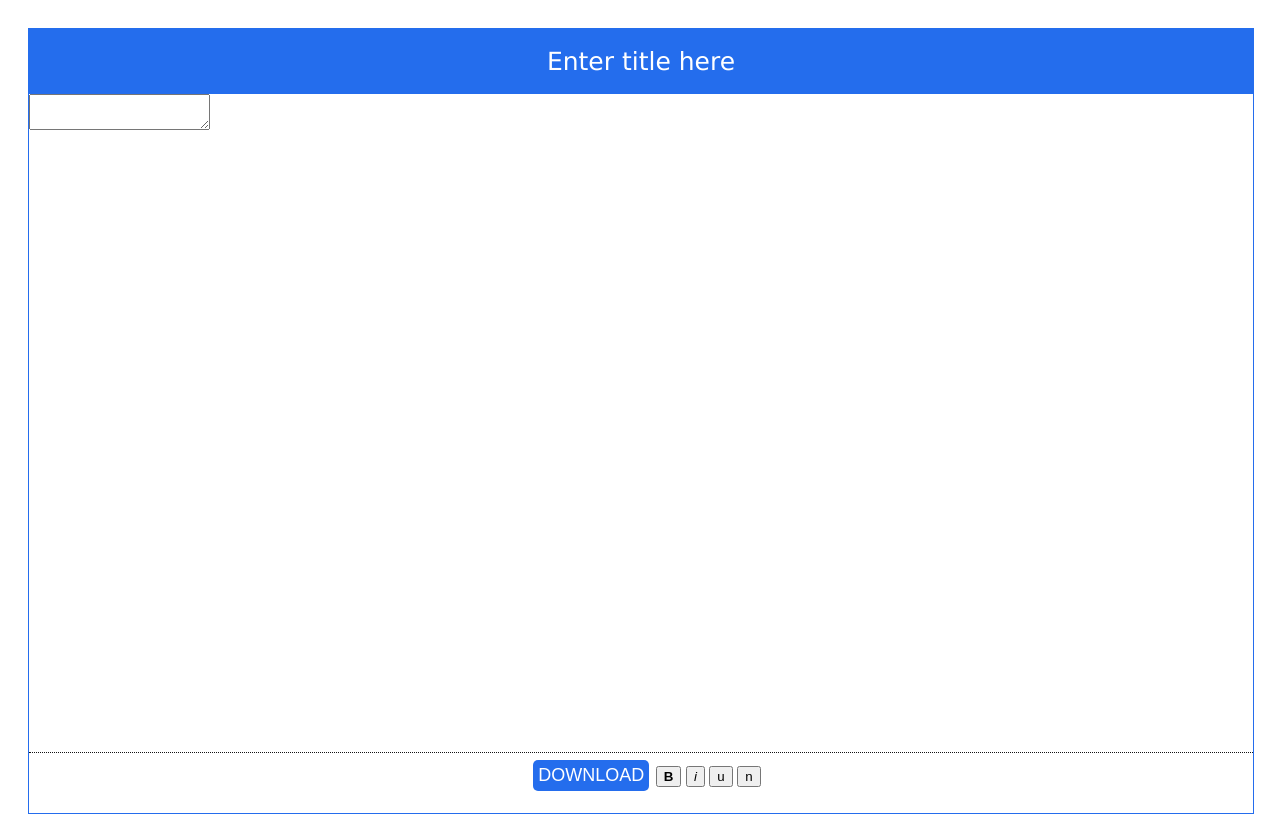
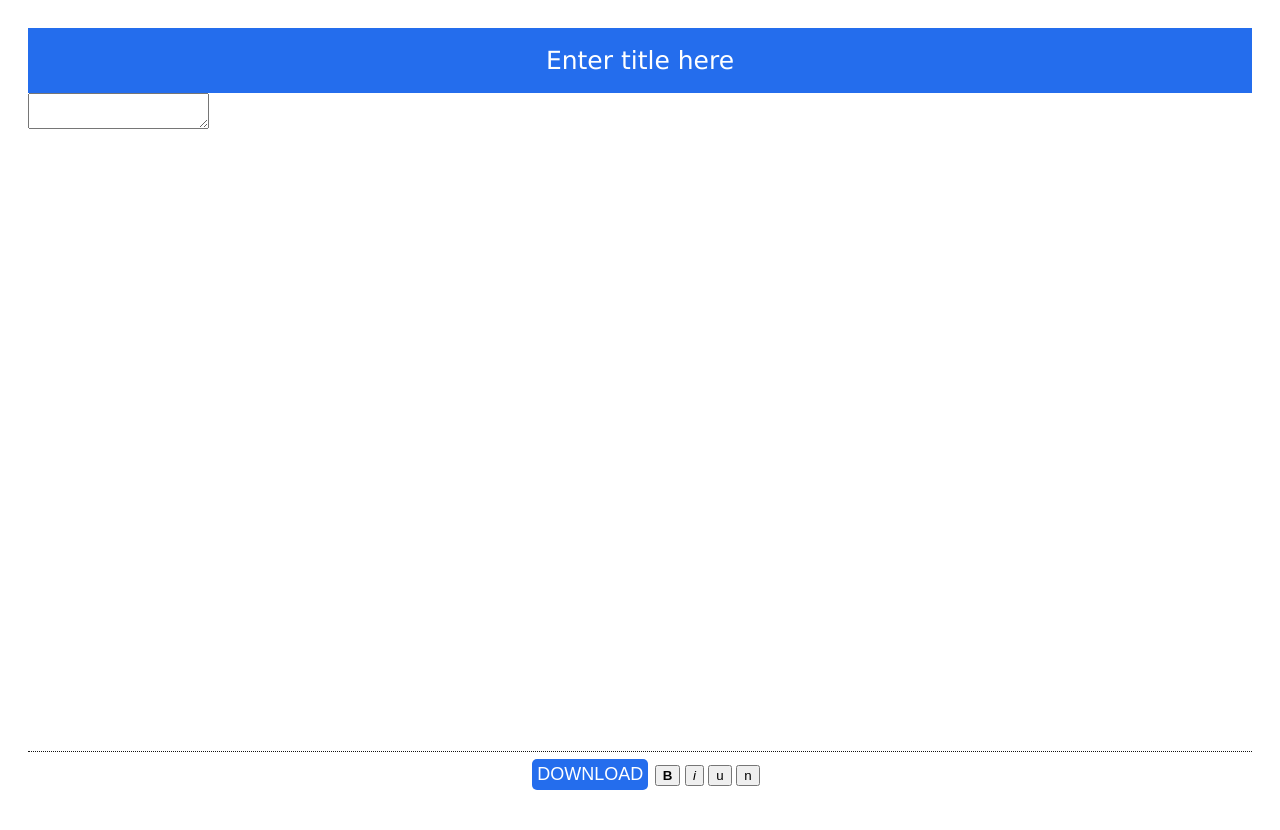
Before and after one commit to The-cruiser/MERN-Notepad, a plain HTML site: page index.html in a window 1280 px wide. Drawn offline with Linux system fonts and the light colour scheme.

Commit message:
Update index.html

```diff
--- a/index.html
+++ b/index.html
@@ -5,7 +5,6 @@
 <body>
 
 <div class="main">
-<div class="main-container">
 
 <div class="header">
 <input type="text" class="txtHeader" id="txtHeader" placeholder="Enter title here"/>
```
